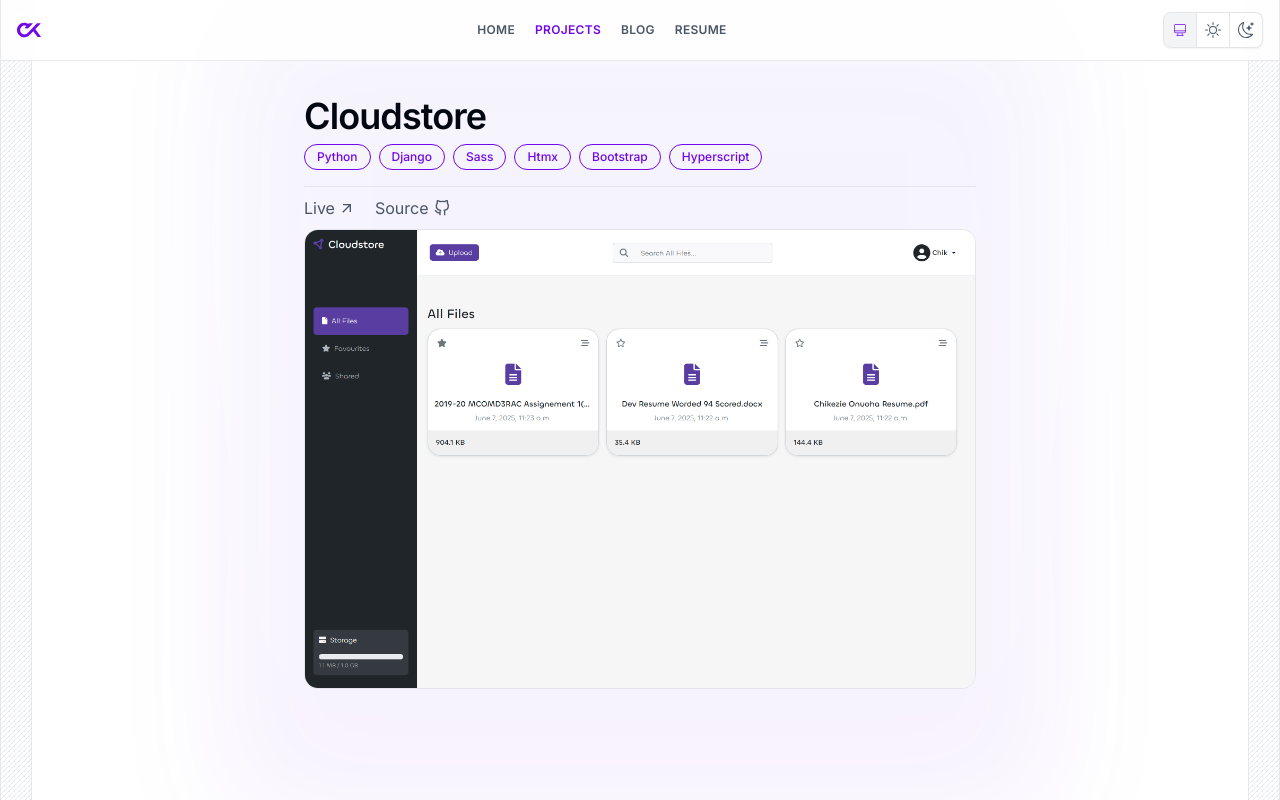
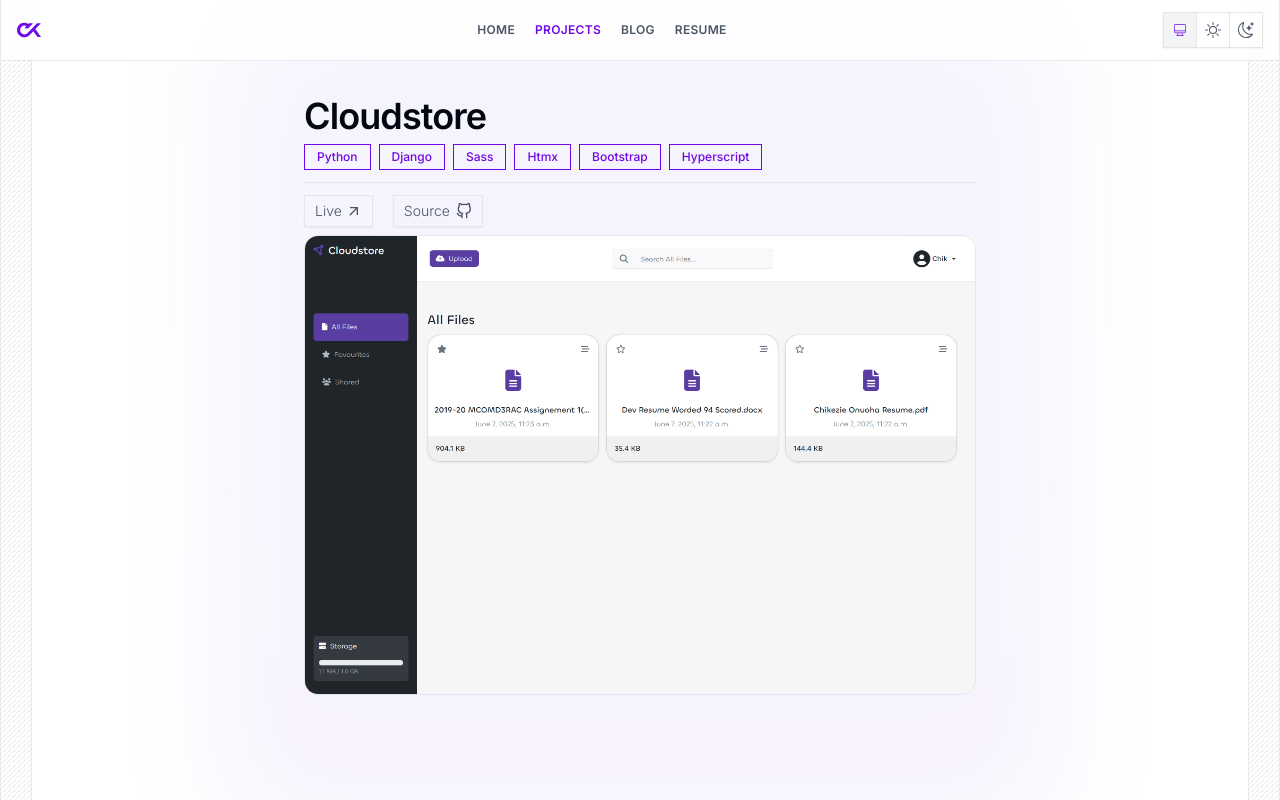
Before and after one commit to Chixide1/Folio, a Next.js app: page /projects/cloudstore in a window 1280 px wide. Shown: the top 800 px of the page. Built offline with nearby package versions, Linux system fonts and the light colour scheme.

Commit message:
Style - Removed rounded edges from tags and theme switcher - Added buttons to github and live links in projects page

```diff
--- a/src/app/projects/[slug]/page.tsx
+++ b/src/app/projects/[slug]/page.tsx
@@ -8,6 +8,7 @@ import {Separator} from "@/components/ui/separator";
 import Link from "next/link";
 import {MdOutlineArrowOutward} from "react-icons/md";
 import {FiGithub} from "react-icons/fi";
+import {Button} from "@/components/ui/button";
 
 type ProjectPageParams = {
   params: Promise<{ slug: string }>
@@ -33,22 +34,26 @@ export default async function ProjectPage({ params }: ProjectPageParams) {
           {frontmatter.title}
         </h1>
       </div>
-      <TagGroup tags={frontmatter.tags} />
-      <Separator className="my-2" />
-      <div className="flex mt-auto mb-2 gap-x-5 [&_a]:hover:text-accent [&_a]:hover:underline [&_a]:transition-colors [&_a]:duration-500 ">
+      <TagGroup tags={frontmatter.tags} className="mb-3"/>
+      <Separator className="my-3 border-border" />
+      <div className="flex mt-auto mb-2 gap-x-5 [&_a]:text-sm [&_a]:font-light  [&_a]:hover:text-accent [&_a]:transition-colors [&_a]:duration-500 ">
         {frontmatter.live && (
+          <Button asChild variant="outline" size="sm" className="hover:border-accent rounded-none hover:!bg-transparent">
             <Link href={frontmatter.live} className="group inline-flex gap-x-1" target="_blank" rel="noreferrer">
               <span>Live</span>
               <MdOutlineArrowOutward
                 className="group-hover:-translate-y-1 group-hover:translate-x-1 h-auto w-4 transition-all duration-500 group-hover:text-accent"
               />
             </Link>
+          </Button>
         )}
         {frontmatter.github && (
+          <Button asChild variant="outline" size="sm" className="hover:border-accent rounded-none hover:!bg-transparent">
             <Link href={frontmatter.github} className="group inline-flex gap-x-1.5" target="_blank" rel="noreferrer">
               <span>Source</span>
-            <FiGithub className="group-hover:-translate-y-1 group-hover:text-accent h-auto w-4 transition-all duration-500" />
+              <FiGithub className="group-hover:scale-110 group-hover:text-accent h-auto w-4 transition-all duration-500" />
             </Link>
+          </Button>
         )}
       </div>
       <figure className="mb-10 w-full h-auto relative">
--- a/src/components/layout/app-navbar.tsx
+++ b/src/components/layout/app-navbar.tsx
@@ -52,8 +52,6 @@ export function AppNavbar() {
 
 function DesktopMenu({className}: {className?: string}) {
   const pathname = usePathname();
-  console.log(pathname.split("/"))
-
 
   return(
     <NavigationMenuList>
--- a/src/components/ui/tag.tsx
+++ b/src/components/ui/tag.tsx
@@ -6,7 +6,7 @@ export function Tag({className, value}: {className?: string, value: string}) {
   return (
     <Badge
       variant="outline"
-      className={cn("px-3 py-1 text-accent border-accent text-xs rounded-full", className)}
+      className={cn("px-3 py-1 text-accent border-accent text-xs rounded-none", className)}
     >
       {value}
     </Badge>
--- a/src/components/ui/toggle-group.tsx
+++ b/src/components/ui/toggle-group.tsx
@@ -28,7 +28,7 @@ function ToggleGroup({
       data-variant={variant}
       data-size={size}
       className={cn(
-        "group/toggle-group flex w-fit items-center rounded-md data-[variant=outline]:shadow-xs",
+        "group/toggle-group flex w-fit items-center !rounded-none data-[variant=outline]:shadow-xs",
         className
       )}
       {...props}
--- a/src/components/ui/toggle.tsx
+++ b/src/components/ui/toggle.tsx
@@ -7,7 +7,7 @@ import {cva, type VariantProps} from "class-variance-authority"
 import {cn} from "@/lib/utils"
 
 const toggleVariants = cva(
-  "inline-flex items-center justify-center gap-2 rounded-md text-sm font-medium hover:bg-card disabled:pointer-events-none disabled:opacity-50 data-[state=on]:bg-card data-[state=on]:text-accent [&_svg]:pointer-events-none [&_svg:not([class*='size-'])]:size-4 [&_svg]:shrink-0 focus-visible:border-ring focus-visible:ring-ring/50 focus-visible:ring-[3px] outline-none transition-all duration-500 aria-invalid:ring-destructive/20 dark:aria-invalid:ring-destructive/40 aria-invalid:border-destructive whitespace-nowrap",
+  "inline-flex items-center justify-center gap-2 !rounded-none text-sm font-medium hover:bg-card disabled:pointer-events-none disabled:opacity-50 data-[state=on]:bg-card data-[state=on]:text-accent [&_svg]:pointer-events-none [&_svg:not([class*='size-'])]:size-4 [&_svg]:shrink-0 focus-visible:border-ring focus-visible:ring-ring/50 focus-visible:ring-[3px] outline-none transition-all duration-500 aria-invalid:ring-destructive/20 dark:aria-invalid:ring-destructive/40 aria-invalid:border-destructive whitespace-nowrap",
   {
     variants: {
       variant: {
```
Lines whose indentation alone changed are shown as unchanged.
